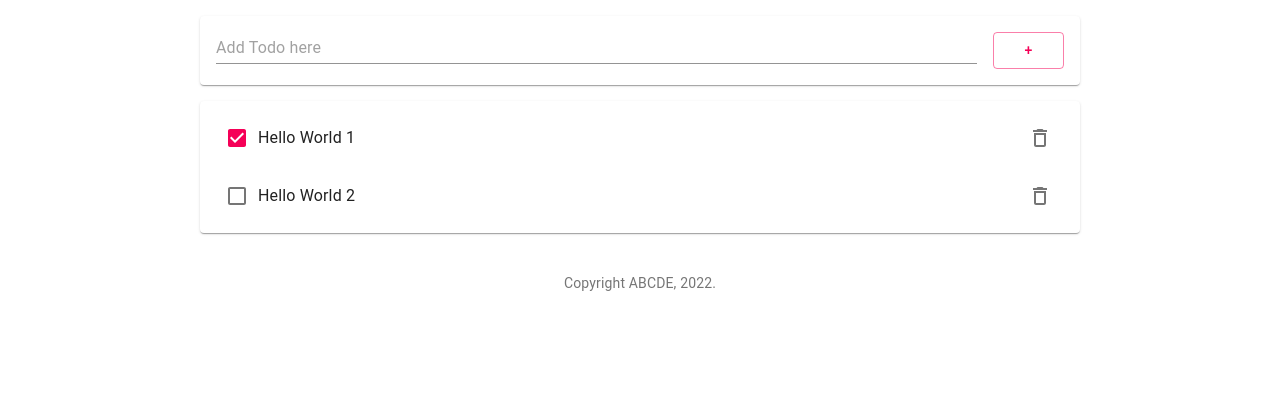
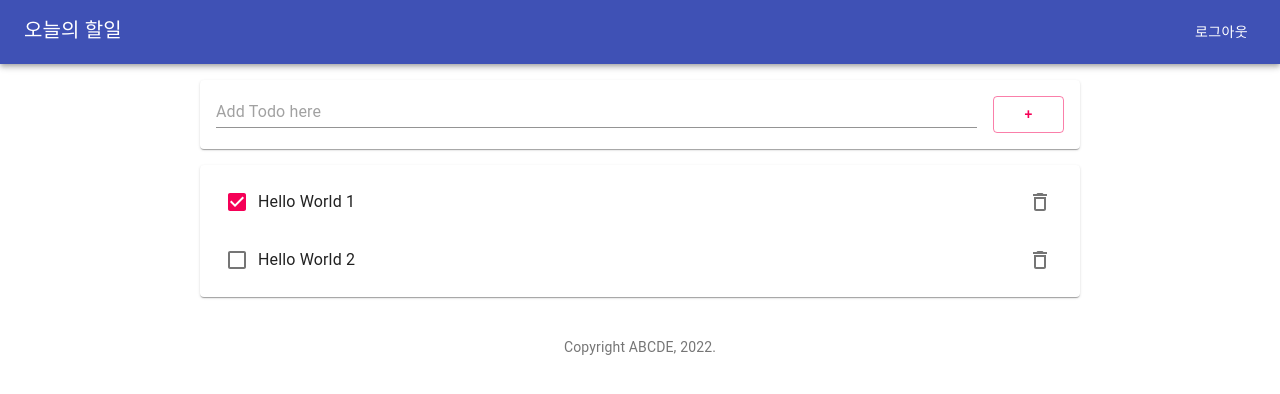
Before and after one commit to TaeyeopLee/todo-react-app, a React (Create React App) app: page / in a window 1280 px wide. Shown: the top 394 px of the page. Built offline with nearby package versions, Linux system fonts and the light colour scheme; no server answers.

Commit message:
Add: navigationBar

```diff
--- a/src/App.tsx
+++ b/src/App.tsx
@@ -2,8 +2,8 @@ import React, {useEffect, useState} from 'react';
 import './App.css';
 import Todo, {IPropsTodoItem} from "./Todo";
 import AddTodo from "./AddTodo";
-import { Paper, List, Container } from "@material-ui/core";
-import {call} from "./service/ApiService";
+import { Paper, List, Container, Grid, Button, AppBar, Toolbar, Typography } from "@material-ui/core";
+import { call, signout } from "./service/ApiService";
 
 const defaultTodoItems = [
   {
@@ -39,8 +39,24 @@ function App() {
     );
   }, []);
 
+  const navigationBar = (
+    <AppBar position='static'>
+      <Toolbar>
+        <Grid justifyContent='space-between' container>
+          <Grid item>
+            <Typography variant='h6'>오늘의 할일</Typography>
+          </Grid>
+          <Grid>
+            <Button color="inherit" onClick={signout}>로그아웃</Button>
+          </Grid>
+        </Grid>
+      </Toolbar>
+  </AppBar>
+);
+
   return (
     <div className="App">
+      {navigationBar}
       <Container maxWidth="md">
         <AddTodo add={add}/>
         {items.items.length > 0 && (
```
